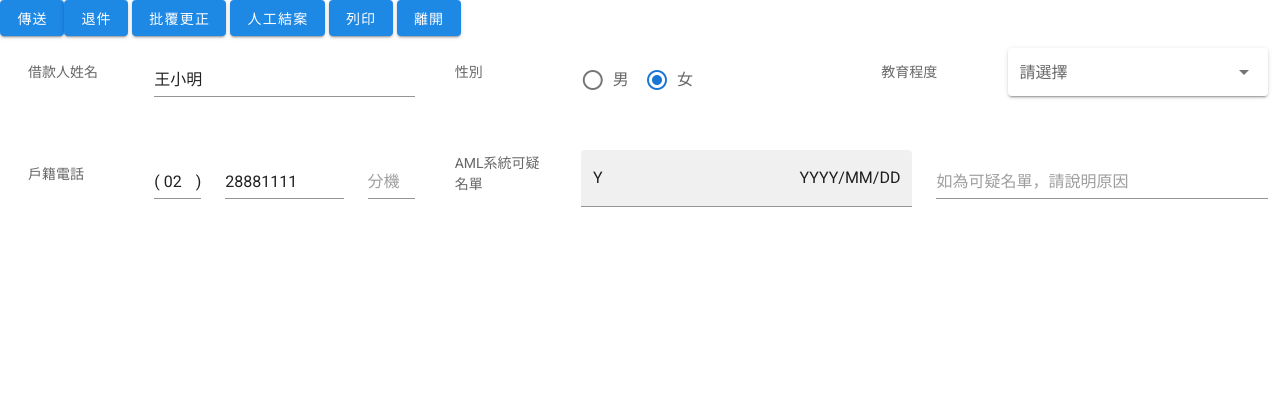
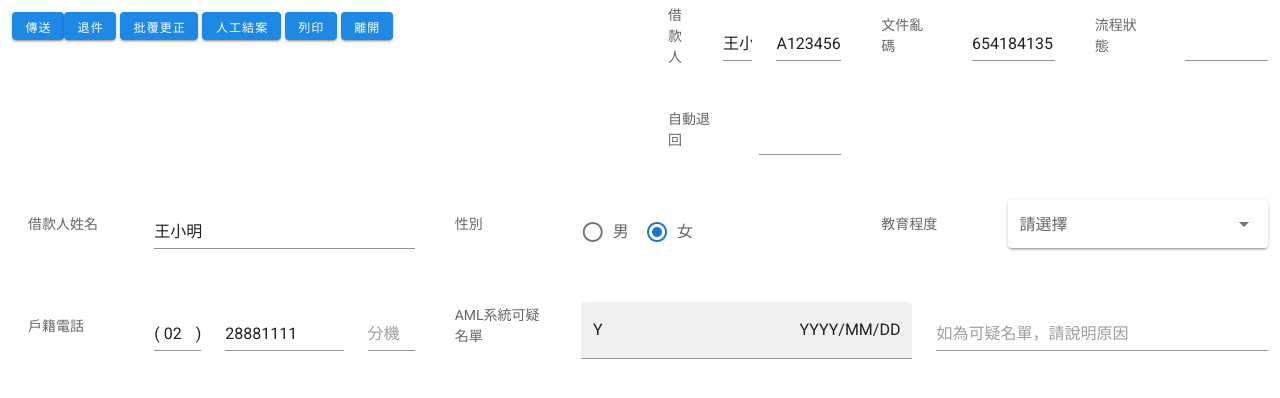
Before and after one commit to SeanCode2019/storeHouse, a Vue app in the folder eloan/: page / in a window 1280 px wide. Shown: the top 398 px of the page. Built offline with nearby package versions, Linux system fonts and the light colour scheme.

Commit message:
加入top

```diff
--- a/eloan/json/Top/topTemplate.json
+++ b/eloan/json/Top/topTemplate.json
@@ -7,18 +7,19 @@
             "lg": "4",
             "xl": "3"
         },
+        "class": "ml-auto",
         "labelCols": "4",
         "items": [
             {
                 "field": "borrower",
                 "type": "input",
-                "cols": "8",
+                "cols": "3",
                 "value": ""
             },
             {
                 "field": "id",
                 "type": "input",
-                "cols": "8",
+                "cols": "5",
                 "value": ""
             }
         ]
@@ -29,14 +30,14 @@
             "sm": "12",
             "md": "6",
             "lg": "4",
-            "xl": "3"
+            "xl": "2"
         },
-        "labelCols": "4",
+        "labelCols": "6",
         "items": [
             {
                 "field": "garbled",
                 "type": "input",
-                "cols": "8",
+                "cols": "6",
                 "value": ""
             }
         ]
@@ -47,32 +48,14 @@
             "sm": "12",
             "md": "6",
             "lg": "4",
-            "xl": "3"
+            "xl": "2"
         },
-        "labelCols": "4",
+        "labelCols": "6",
         "items": [
             {
                 "field": "processStatus",
                 "type": "input",
-                "cols": "8",
-                "value": ""
-            }
-        ]
-    },
-    {
-        "label": "借款人",
-        "cols": {
-            "sm": "12",
-            "md": "6",
-            "lg": "4",
-            "xl": "3"
-        },
-        "labelCols": "4",
-        "items": [
-            {
-                "field": "borrower",
-                "type": "input",
-                "cols": "8",
+                "cols": "6",
                 "value": ""
             }
         ]
@@ -83,14 +66,14 @@
             "sm": "12",
             "md": "6",
             "lg": "4",
-            "xl": "3"
+            "xl": "2"
         },
-        "labelCols": "4",
+        "labelCols": "6",
         "items": [
             {
                 "field": "autoReturn",
                 "type": "input",
-                "cols": "8",
+                "cols": "6",
                 "value": ""
             }
         ]
--- a/eloan/src/App.vue
+++ b/eloan/src/App.vue
@@ -1,7 +1,7 @@
 <template>
   <v-app>
     <v-container fluid grid-list-xs>
-      <top :data="data.top"></top>
+      <top :data="templates.top"></top>
       <autoForm :data="currTemplate"></autoForm>
     </v-container>
   </v-app>
@@ -16,8 +16,8 @@ import top from "./components/Top";
 // let currData = data.borrower
 // let currTemplate = templates.borrower
 
-let currData = 1
-let currTemplate = 1
+let currData = {}
+let currTemplate = {}
 
 export default {
   name: "App",
@@ -36,17 +36,18 @@ export default {
   methods: {},
   computed: {},
   beforeCreate(){
-    Initialize()
+    SelectTemplateAndData('borrower')
   },
   mounted() {
     CombineDataWithTemplate(currTemplate, currData);
+    CombineDataWithTemplate(templates.top, data.top);
   }
 };
 
-//select default template and data
-function Initialize() {
-  currTemplate = templates.borrower
-  currData = data.borrower
+//select current template and data
+function SelectTemplateAndData(_term) {
+  currTemplate = templates[_term]
+  currData = data[_term]
 }
 
 function CombineDataWithTemplate(_template, _Data) {
--- a/eloan/src/components/AutoForm.vue
+++ b/eloan/src/components/AutoForm.vue
@@ -1,7 +1,7 @@
 <template>
   <v-row>
     <template v-for="(item, index) in data">
-      <v-col :md="item.cols.md" :lg="item.cols.lg" :xl="item.cols.xl" :cols="item.cols.sm" :key="index" >
+      <v-col :class="item.class" :md="item.cols.md" :lg="item.cols.lg" :xl="item.cols.xl" :cols="item.cols.sm" :key="index" >
         <v-row >
           <v-col :cols="item.labelCols"  :md="item.labelMd">
             <v-subheader>{{item.label}}</v-subheader>
--- a/eloan/src/components/Top.vue
+++ b/eloan/src/components/Top.vue
@@ -1,12 +1,16 @@
 <template>
   <v-row>
-    <v-btn class="white--text" color="blue darken-1">傳送</v-btn>
-    <v-btn class="white--text" color="blue darken-1">退件</v-btn>
-    <v-btn class="white--text ml-1" color="blue darken-1">批覆更正</v-btn>
-    <v-btn class="white--text ml-1" color="blue darken-1">人工結案</v-btn>
-    <v-btn class="white--text ml-1" color="blue darken-1">列印</v-btn>
-    <v-btn class="white--text ml-1" color="blue darken-1">離開</v-btn>
-    <autoForm></autoForm>
+    <v-col xl="3">
+      <v-btn small class="white--text" color="blue darken-1">傳送</v-btn>
+      <v-btn small class="white--text" color="blue darken-1">退件</v-btn>
+      <v-btn small class="white--text ml-1" color="blue darken-1">批覆更正</v-btn>
+      <v-btn small class="white--text ml-1" color="blue darken-1">人工結案</v-btn>
+      <v-btn small class="white--text ml-1" color="blue darken-1">列印</v-btn>
+      <v-btn small class="white--text ml-1" color="blue darken-1">離開</v-btn>
+    </v-col>
+    <v-col>
+      <autoForm :data="data"></autoForm>
+    </v-col>
   </v-row>
 </template>
 <script>
```
